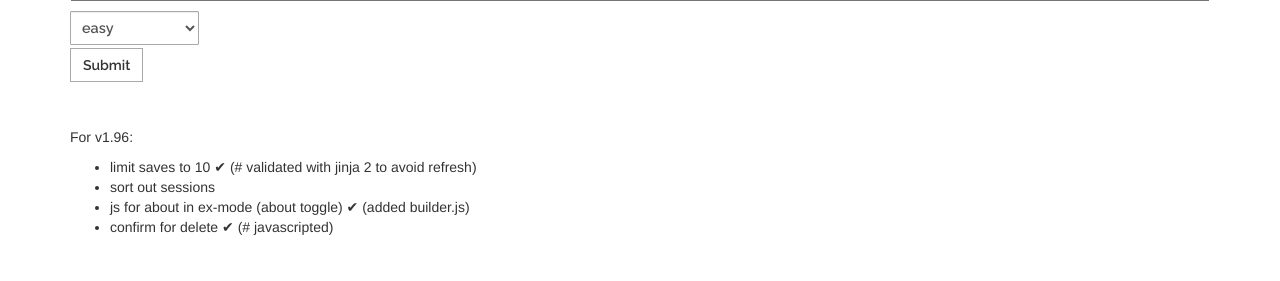
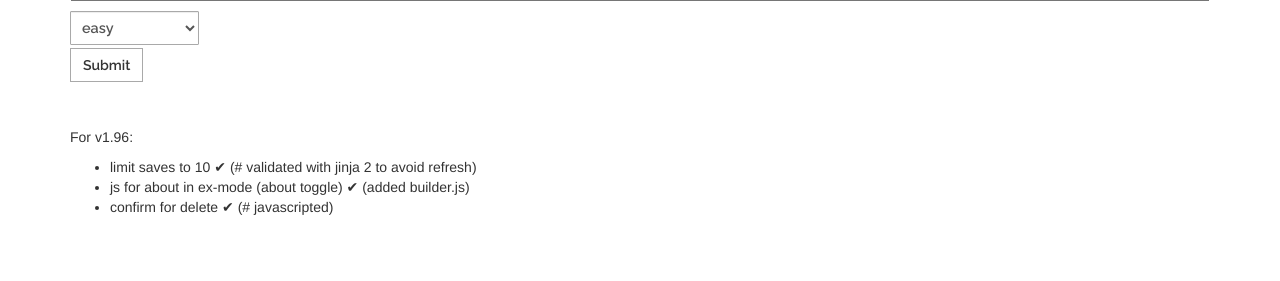
Before and after one commit to chrisjkellett/textBuilder, a Flask app: page / in a window 1280 px wide. Shown: the part 270-551 px from the top of the page. Run offline with Flask 2, Linux system fonts and the light colour scheme; parts of the project's set-up code (start-up, migrations or seed data) failed here and were passed over; some libraries are stand-ins or nearby versions.

Commit message:
end v1.96

```diff
--- a/templates/layouts/master.html
+++ b/templates/layouts/master.html
@@ -89,7 +89,6 @@
             <p>For v1.96:</p>
             <ul>
             <li>limit saves to 10 ✔ (# validated with jinja 2 to avoid refresh)</li>
-            <li>sort out sessions</li>
             <li>js for about in ex-mode (about toggle) ✔ (added builder.js)</li>
             <li>confirm for delete ✔ (# javascripted)</li>
             </ul>
```
